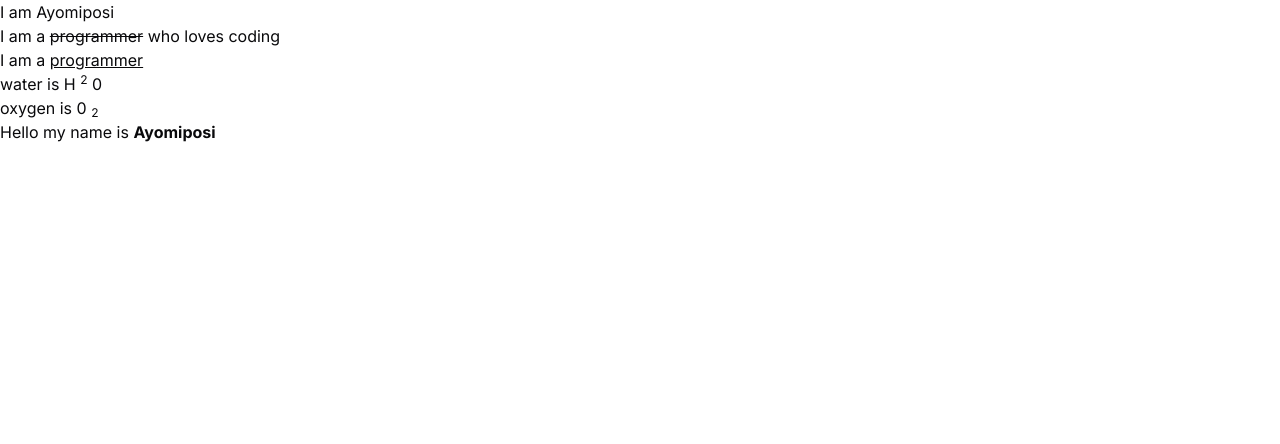
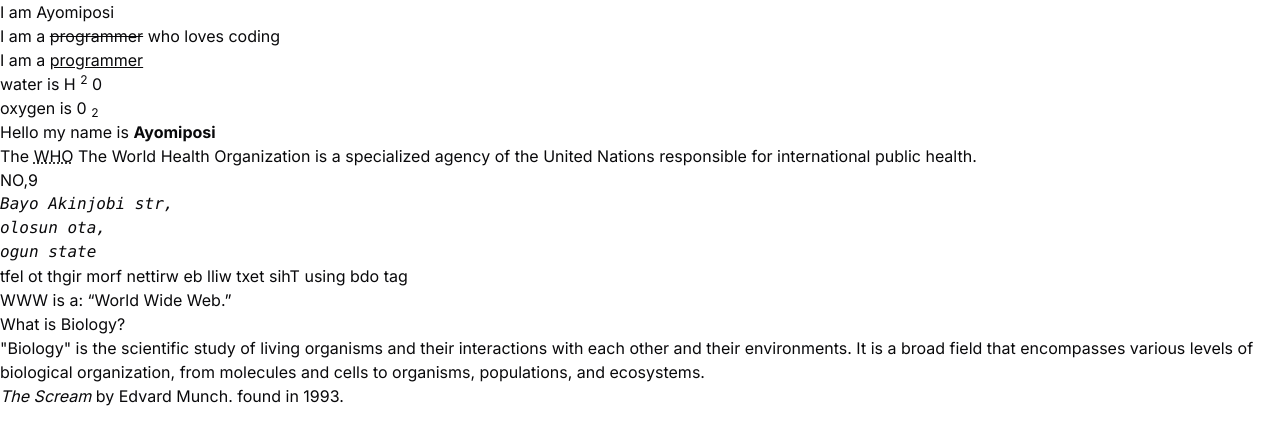
Before and after one commit to ayomiposi124/coming-soon, a Next.js app: page / in a window 1280 px wide. Shown: the top 444 px of the page. Built offline with nearby package versions, Linux system fonts and the light colour scheme.

Commit message:
👌🥰UPDATE

```diff
--- a/app/page.tsx
+++ b/app/page.tsx
@@ -8,7 +8,15 @@ export default function Home() {
   <p>water is H <sup>2</sup> 0</p>
   <p>oxygen is 0 <sub>2</sub></p>
   <p>Hello my name is <b>Ayomiposi</b> </p>
+  <p>The <abbr title="World Health Organization">WHO</abbr> The World Health Organization is a specialized agency of the United Nations responsible for international public health. </p>
+  <p>NO,9 <pre><address>Bayo Akinjobi str, <br />olosun ota, <br />ogun state</address></pre></p>
+  <p><bdo dir="rtl">This text will be written from right to left</bdo>  using bdo tag</p>
+  <p>WWW is a: <q>World Wide Web.</q></p>
+  <p>What is Biology?</p>
+  <blockquote >"Biology" is the scientific study of living organisms and their interactions with each other and their environments. It is a broad field that encompasses various levels of biological organization, from molecules and cells to organisms, populations, and ecosystems.</blockquote>
+  <p><cite>The Scream</cite> by Edvard Munch. found in 1993.</p>
 
   </>
 
+
 }
```
